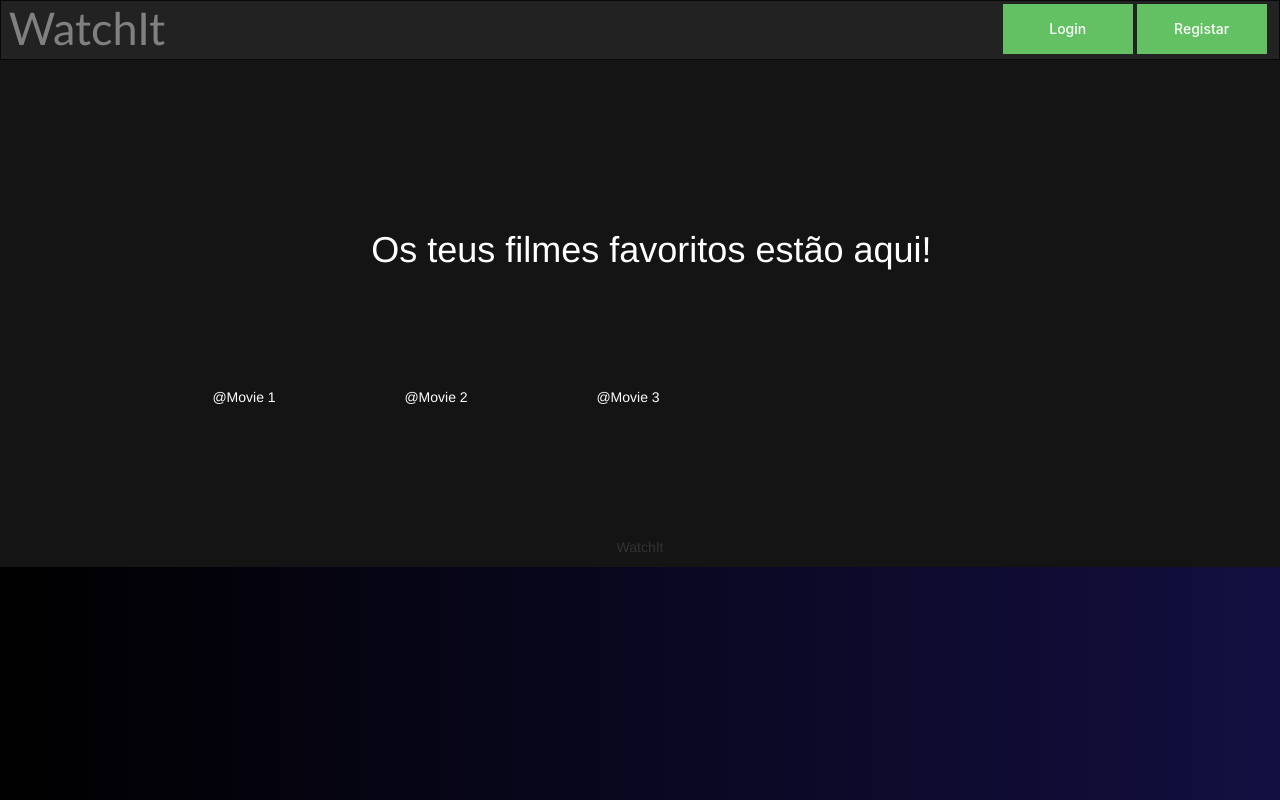
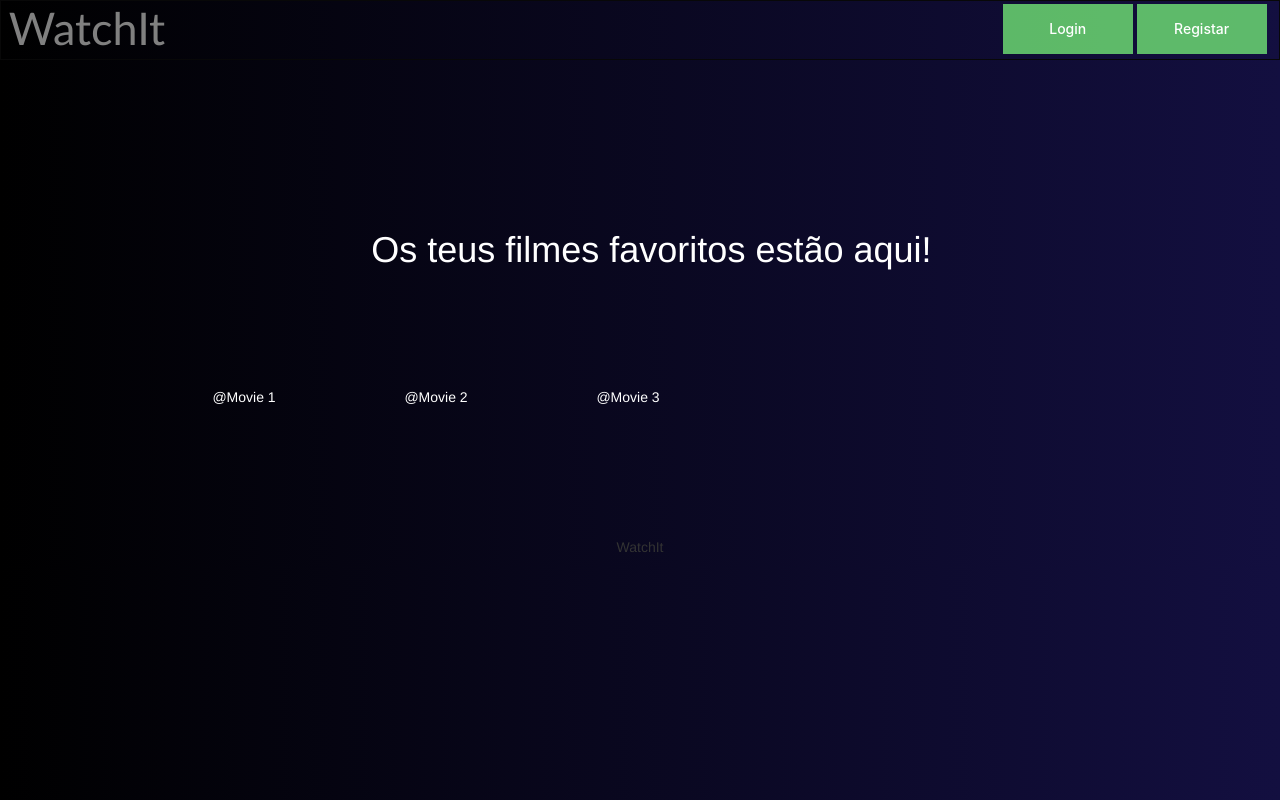
Before and after one commit to miguelcosta03/WatchIt, a Flask app: page /filmes in a window 1280 px wide. Run offline with Flask 2, Linux system fonts and the light colour scheme; some libraries are stand-ins or nearby versions.

Commit message:
- Modificado design da página "Filmes".

```diff
--- a/code/main.py
+++ b/code/main.py
@@ -125,7 +125,8 @@ def mainPage():
 
 @app.route('/filmes')
 def movies():
-    return render_template(moviesTemplate)
+    global isLogged
+    return render_template(moviesTemplate, isLogged=isLogged)
 
 @app.route('/series')
 def series():
--- a/code/templates/movies.html
+++ b/code/templates/movies.html
@@ -12,7 +12,7 @@
   <script src="https://maxcdn.bootstrapcdn.com/bootstrap/3.4.1/js/bootstrap.min.js"></script>
   <script src="../static/js/effects.js"></script>
   <script src="../static/js/urls.js"></script>
-  <script src="../static/js/widget_movement.js"></script>
+  <script src="../static/vendor/widget_movement.js"></script>
   <style>
       .navbar {
         margin-bottom: 0;
@@ -20,9 +20,9 @@
       }
   </style>
 </head>
-<body style="background: rgb(20, 20, 20);">
+<body style="background: transparent">
 
-<nav class="navbar navbar-inverse">
+<nav class="navbar navbar-inverse" style="background: transparent;">
   <div class="container-fluid">
     <div class="navbar-header">
       <button type="button" class="navbar-toggle" data-toggle="collapse" data-target="#myNavbar">
@@ -54,7 +54,7 @@
     </div>
   </div>
 </nav>
-<div class="container text-center" style="background: rgb(20, 20, 20);">
+<div class="container text-center" style="background: transparent">
 <h1 class="slogan">Os teus filmes favoritos estão aqui!</h1><br>
   <div class="row">
     <div class="col-sm-4">
@@ -81,7 +81,7 @@
   </div>
 </div><br>
 
-<footer class="container-fluid text-center" style="background: rgb(20, 20, 20);">
+<footer class="container-fluid text-center" style="background: transparent;">
   <p>WatchIt</p>
 </footer>
 
```
